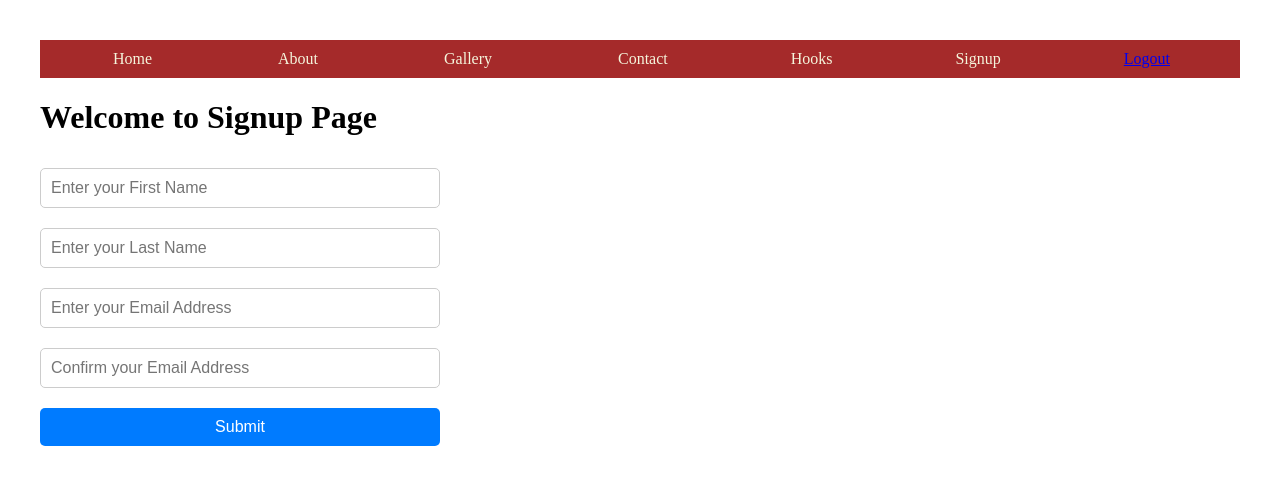
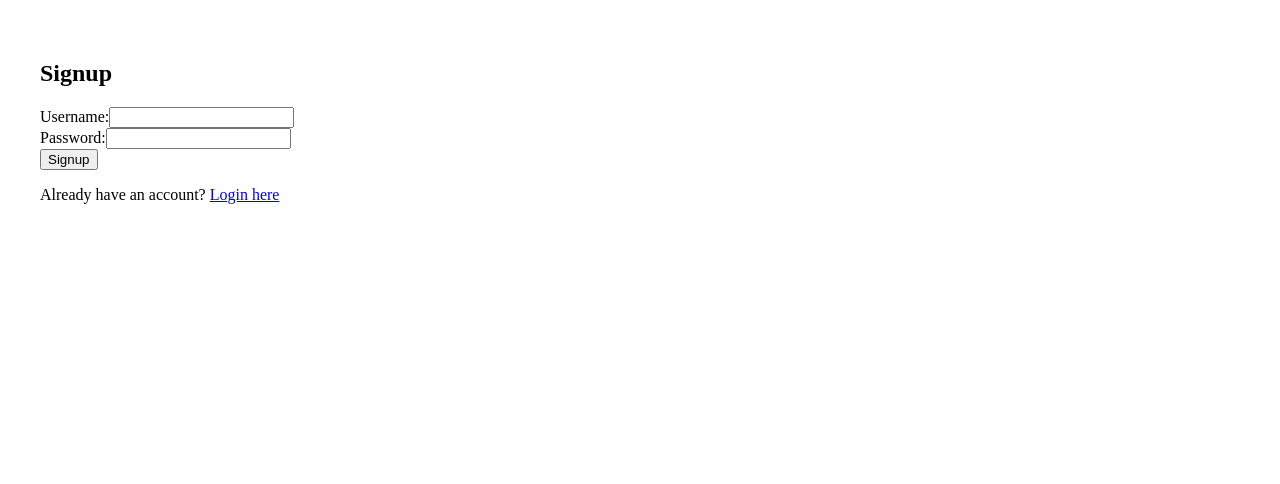
Before and after one commit to Anushiya06/MernStack-reactjs-, a React (Vite) app: page /signup in a window 1280 px wide. Shown: the top 484 px of the page. Built offline with nearby package versions, Linux system fonts and the light colour scheme.

Commit message:
add file

```diff
--- a/src/App.jsx
+++ b/src/App.jsx
@@ -1,44 +1,70 @@
-import './App.css'
-import Home from './components/FunctionalComponents/Home';
+import { useState } from 'react';
+import './App.css';
+import Home from './components/Functionalcomponents/Home';
 import About from './components/FunctionalComponents/About';
-import Gallery from './components/FunctionalComponents/gallery';
+import Gallery from './components/FunctionalComponents/Gallery';
 import Contact from './components/FunctionalComponents/Contact';
 import Navbar from './components/Functionalcomponents/Navbar';
 import Signup from './components/Functionalcomponents/Signup';
-import {BrowserRouter,Routes,Route} from 'react-router-dom';
-import UseState from './components/Functionalcomponents/Hooks/useState';
-import UseEffect from './components/Functionalcomponents/Hooks/UseEffect';
-import UseEffectApi from './components/Functionalcomponents/Hooks/UseEffectAPI';
+import Login from './components/Functionalcomponents/Login';
+import UseState from './components/FunctionalComponents/Hooks/UseState';
+import UseEffect from './components/FunctionalComponents/Hooks/UseEffect';
+import UseEffectAPI from './components/FunctionalComponents/Hooks/UseEffectAPI';
 import UseReducer from './components/Functionalcomponents/Hooks/UseReducer';
-import UseRef from './components/Functionalcomponents/Hooks/UseRef';
-import UseEffectAPIimage from './components/Functionalcomponents/Hooks/UseEffectAPIimage';
+import UseEffectAPIimage from './components/FunctionalComponents/Hooks/UseEffectAPIimage'
+import UseRef from './components/FunctionalComponents/Hooks/UseRef'
 import UseMemo from './components/Functionalcomponents/Hooks/UseMemo';
-import UseCallback from './components/Functionalcomponents/Hooks/UseCallback';
-import ListItems from './components/Functionalcomponents/Hooks/list';
+import UseCallback from './components/FunctionalComponents/Hooks/UseCallback';
+
+import { BrowserRouter, Routes, Route } from 'react-router-dom';
+
 function App() {
+  const [isAuthenticated, setIsAuthenticated] = useState(false);
+  const [user, setUser] = useState({ username: '', password: '' });
+
+  const handleSignup = (username, password) => {
+    setUser({ username, password });
+    alert('Signup successful! Please log in.');
+  };
+
+  const handleLogin = (username, password) => {
+    if (username === user.username && password === user.password) {
+      setIsAuthenticated(true);
+    } else {
+      alert('Invalid username or password!');
+    }
+  };
+
   return (
     <>
-    <BrowserRouter>
-    <Navbar/>
-    <Routes>
-      <Route path="/" element={<Home />} ></Route>
-      <Route path="/about" element={<About />} ></Route>
-      <Route path="/gallery" element={<Gallery page="Gallery" img ="time"/>} ></Route>
-      <Route path="/contact" element={<Contact />} ></Route>
-      <Route path="/usestate" element={<UseState />} ></Route>
-      <Route path="/useeffect" element={<UseEffect/>}> </Route>
-      <Route path="/useapi" element={<UseEffectApi/>}> </Route>
-      <Route path="/usereducer" element={<UseEffectApi/>}></Route>
-      <Route path="/useeffectimg" element={<UseEffectAPIimage/>}></Route>
-      <Route path="/useref" element={<UseRef/>}> </Route>
-      <Route path="/usememo" element={<UseMemo/>}></Route>
-      <Route path="/signup" element={<Signup />} ></Route>
-      <Route path="/usecallback" element={<UseCallback/>}></Route>
-      <Route path="/listitem" element={<ListItems/>}></Route>
-     </Routes>
-    </BrowserRouter>
+      <BrowserRouter>
+       {isAuthenticated ? (
+          <>
+            <Navbar />
+            <Routes>
+              <Route path="/" element={<Home />} />
+              <Route path="/about" element={<About />} />
+              <Route path="/gallery" element={<Gallery page="Gallery" img="time" />} />
+              <Route path="/contact" element={<Contact />} />
+              <Route path="/usestate" element={<UseState />} />
+              <Route path="/useeffect" element={<UseEffect />} />
+              <Route path="/useapi" element={<UseEffectAPI/>}/>
+              <Route path="/usered" element={<UseReducer />} />
+              <Route path="/useimg" element={<UseEffectAPIimage/>} />
+              <Route path="/useref" element={<UseRef/>}/>
+              <Route path="/usememo" element={<UseMemo/>} />
+              <Route path="/usecall" element={<UseCallback/>} />
+            </Routes>
+          </>
+        ) : (
+          <Routes>
+            <Route path="/" element={<Login onLogin={handleLogin} />} />
+            <Route path="/signup" element={<Signup onSignup={handleSignup} />} />
+          </Routes>
+        )}
+      </BrowserRouter>
     </>
-  )
+  );
 }
 
-export default App
+export default App;
--- a/src/components/Functionalcomponents/Login.jsx
+++ b/src/components/Functionalcomponents/Login.jsx
@@ -1,21 +1,43 @@
-import { useNavigate,Link } from "react-router-dom"
-const Login=(p)=>{
-    const navigate = useNavigate();
-    const handleLogin = (e) =>{
-        e.preventDefault()
-        p.onLogin();
-        navigate("/");
-      }
+import React, { useState } from 'react';
+import { Link } from 'react-router-dom';
 
-    return(
+
+function Login({ onLogin }) {
+  const [username, setUsername] = useState('');
+  const [password, setPassword] = useState('');
+
+  const handleSubmit = (e) => {
+    e.preventDefault();
+    onLogin(username, password);
+  };
+
+  return (
+    <div>
+      <h2>Login</h2>
+      <form onSubmit={handleSubmit}>
         <div>
-            <form onSubmit={handleLogin}>
-            <input type='text' id='text' placeholder='Enter your Email Address' /><br/>
-            <input type='password' id='text' placeholder='Enter your Password' /><br/>
-            <input type='submit'></input>
-            </form>
+          <label>Username:</label>
+          <input
+            type="text"
+            value={username}
+            onChange={(e) => setUsername(e.target.value)}
+          />
         </div>
-    )
+        <div>
+          <label>Password:</label>
+          <input
+            type="password"
+            value={password}
+            onChange={(e) => setPassword(e.target.value)}
+          />
+        </div>
+        <button type="submit">Login</button>
+      </form>
+      <p>
+        Don't have an account? <Link to="/signup">Signup here</Link>
+      </p>
+    </div>
+  );
 }
 
-export default Login
+export default Login;
--- a/src/components/Functionalcomponents/Navbar.jsx
+++ b/src/components/Functionalcomponents/Navbar.jsx
@@ -1,57 +1,45 @@
-import React, { useState } from 'react'
+import { useState } from "react";
+import { Link } from "react-router-dom";
 import "../../css/Nav.css";
 
+const Navbar = () => {
+  const [dropDown, setDropdown] = useState(false);
 
-import {Link} from 'react-router-dom';
+  const toggleDropdown = () => {
+    setDropdown((prevState) => !prevState);
+  };
 
-const Navbar = (onLogout) => {
-  var[dropdown,showDropdown]=useState(false)
-  const toggleDropdown=()=>{
-    showDropdown((dropdown)=>!dropdown);
-  };
   return (
     <header>
       <nav>
         <ol>
-        <li><Link to='/' className='link'>Home</Link></li>
-        <li><Link to='/about' className='link'>About</Link></li>
-        <li><Link to='/gallery' className='link'>Gallery</Link></li>
-        <li><Link to='/contact' className='link'>Contact</Link></li>
-        <div onMouseEnter={toggleDropdown} onMouseLeave={toggleDropdown} style={{ position: 'relative', display: 'inline-block' }}>
-                        <span>Hooks</span>
-                        {dropdown && (
-                            <ul style={{
-                                position: 'absolute',
-                                top: '100%',
-                                left: 0,
-                                listStyle: 'none',
-                                margin: 0,
-                                padding: '10px',
-                                color:'black',
-
-                                backgroundColor: 'brown',
-                                boxShadow: '0px 4px 6px rgba(0, 0, 0, 0.1)',
-                                borderRadius: '5px',
-                                zIndex: 1,
-                            }}>
-                                <li><Link to='/usestate' className='link'>useState</Link></li>
-                                <li><Link to='/useeffect' className='link'>useEffect</Link></li>
-                                <li><Link to='useapi' className='link'>useApi</Link></li>
-                                <li><Link to='useeffectimg' className='link'>UseEffectAPIimage</Link></li>
-                                <li><Link to='usereducer' className='link'>useReducer</Link></li>
-                                <li><Link to='useref' className='link'>useRef</Link></li>
-                                <li><Link to='usememo' className='link'>UseMemo</Link></li>
-                                <li><Link to='usecallback' className='link'>useCallback</Link></li>
-                                <li><Link to='list' className='link'>list</Link></li>
+          <li><Link to="/" className="link">Home</Link></li>
+          <li><Link to="/about" className="link">About</Link></li>
+          <li><Link to="/gallery" className="link">Gallery</Link></li>
+          <li><Link to="/contact" className="link">Contact</Link></li>
+          <li
+            className="dropdown"
+            onMouseEnter={toggleDropdown}
+            onMouseLeave={toggleDropdown}
+          >
+            <span className="link">Hooks</span>
+            {dropDown && (
+              <ul className="dropdown-box">
+                <li><Link to="/usestate" className="link">useState</Link></li>
+                <li><Link to="/useeffect" className="link">useEffect</Link></li>
+                <li><Link to="/useapi" className="link">useAPI</Link></li>
+                <li><Link to="/usered" className="link">useReducer</Link></li>
+                <li><Link to="/useimg" className="link">useAPIimg</Link></li>
+                <li><Link to="/useref" className="link">useRef</Link></li>
+                <li><Link to="/usememo" className="link">useMemo</Link></li>
+                <li><Link to="/usecall" className="link">useCall</Link></li>
               </ul>
             )}
-                    </div>
-        <li><Link to='/signup' className='link'>Signup</Link></li>
-        <li><Link to="/" className="Link" onClick={onLogout}>Logout</Link></li>
+          </li>
         </ol>
       </nav>
     </header>
-  )
-}
+  );
+};
 
-export default Navbar
+export default Navbar;
--- a/src/components/Functionalcomponents/Signup.jsx
+++ b/src/components/Functionalcomponents/Signup.jsx
@@ -1,25 +1,42 @@
-import '../../css/Signup.css'
-import {useNavigate, Link} from "react-router-dom";
-const Signup=(p)=>{
-    const navigate = useNavigate();
-    const handleSignup = (e) =>{
-      e.preventDefault();
-      p.onLogin();
-      navigate("/");
-    }
+import React, { useState } from 'react';
+import { Link } from 'react-router-dom';
 
-    return(
+function Signup({ onSignup }) {
+  const [username, setUsername] = useState('');
+  const [password, setPassword] = useState('');
+
+  const handleSubmit = (e) => {
+    e.preventDefault();
+    onSignup(username, password);
+  };
+
+  return (
+    <div>
+      <h2>Signup</h2>
+      <form onSubmit={handleSubmit}>
         <div>
-            <form onSubmit={handleSignup}>
-            <h1>Welcome to Signup Page</h1>
-            <input type='text' id='text' placeholder='Enter your First Name' /><br/>
-            <input type='text' id='text' placeholder='Enter your Last Name' /><br/>
-            <input type='text' id='text' placeholder='Enter your Email Address' /><br/>
-            <input type='text' id='text'  placeholder='Confirm your Email Address' /><br/>
-            <input type='submit'></input>
-            </form>
+          <label>Username:</label>
+          <input
+            type="text"
+            value={username}
+            onChange={(e) => setUsername(e.target.value)}
+          />
         </div>
-    )
+        <div>
+          <label>Password:</label>
+          <input
+            type="password"
+            value={password}
+            onChange={(e) => setPassword(e.target.value)}
+          />
+        </div>
+        <button type="submit">Signup</button>
+      </form>
+      <p>
+        Already have an account? <Link to="/">Login here</Link>
+      </p>
+    </div>
+  );
 }
 
-export default Signup
+export default Signup;
--- a/src/css/Nav.css
+++ b/src/css/Nav.css
@@ -1,23 +1,59 @@
-ol{
-    display:flex;
-    justify-content:space-around;
+/* Navigation styles */
+ol {
+    display: flex;
+    justify-content: space-around;
     list-style-type: none;
-    margin:0;
-    padding:10px;
-    background-color:brown;
+    margin: 0;
+    padding: 0;
+    background-color: brown;
     color: beige;
-}
-.link{
-    text-decoration:none;
-    color:beige;
-    padding:3px
-}
-.link:hover{
+  }
+
+  .link {
+    text-decoration: none;
+    color: beige;
+    padding: 5px 10px;
+  }
+
+  .link:hover {
     background-color: beige;
-    color:brown;
-    border-radius:10px;
-}
-span{
-    position:absolute;
-    position:relative;
-}
+    color: brown;
+    border-radius: 10px;
+  }
+
+  /* Dropdown container */
+  .dropdown {
+    position: relative;
+    display: inline-block;
+  }
+
+  /* Dropdown box */
+  .dropdown-box {
+    position: absolute;
+    top: 100%;
+    left: 0;
+    background-color: white;
+    border: 1px solid #ccc;
+    border-radius: 5px;
+    list-style-type: none;
+    margin: 0;
+    padding: 0;
+    width: 150px;
+    z-index: 10;
+  }
+
+  /* Dropdown items */
+  .dropdown-box li {
+    padding: 10px;
+    text-align: left;
+  }
+
+  .dropdown-box li .link {
+    color: brown;
+  }
+
+  .dropdown-box li .link:hover {
+    background-color: brown;
+    color: beige;
+    border-radius: 5px;
+  }
--- a/src/css/Signup.css
+++ b/src/css/Signup.css
@@ -1,23 +1,67 @@
-input[type="text"], input[type="submit"] {
-    width: 80%;
-    max-width: 400px;
-    padding: 10px;
-    margin: 10px 0;
-    font-size: 1rem;
-    border: 1px solid #ccc;
-    border-radius: 5px;
-    box-sizing: border-box;
+/* Signup Page Styles */
+body {
+    font-family: Arial, sans-serif;
+    background-color: #f4f4f4;
+    display: flex;
+    justify-content: center;
+    align-items: center;
+    height: 100vh;
+    margin: 0;
 }
 
-
-input[type="submit"] {
-    background-color: #007BFF;
-    color: white;
-    cursor: pointer;
-    border: none;
+.container {
+    background-color: brown;
+    color: beige;
+    padding: 20px;
+    border-radius: 10px;
+    box-shadow: 0 0 10px rgba(0, 0, 0, 0.1);
 }
 
+h2 {
+    text-align: center;
+}
 
-input[type="submit"]:hover {
-    background-color: #0056b3;
+form {
+    display: flex;
+    flex-direction: column;
 }
+
+label {
+    margin: 10px 0 5px;
+}
+
+input {
+    padding: 10px;
+    margin-bottom: 10px;
+    border: none;
+    border-radius: 5px;
+}
+
+button {
+    padding: 10px;
+    background-color: beige;
+    color: brown;
+    border: none;
+    border-radius: 5px;
+    cursor: pointer;
+}
+
+button:hover {
+    background-color: #e0e0e0;
+}
+
+p {
+    text-align: center;
+}
+
+a {
+    color: beige;
+    text-decoration: none;
+}
+
+a:hover {
+    background-color: beige;
+    color: brown;
+    border-radius: 10px;
+    padding: 3px;
+}
```
Also changed, not shown: src/components/Functionalcomponents/Hooks/UseReducer.jsx (+26 -21 lines), src/components/Functionalcomponents/Home.jsx (line endings or trailing spaces). Lines whose indentation alone changed are shown as unchanged.
